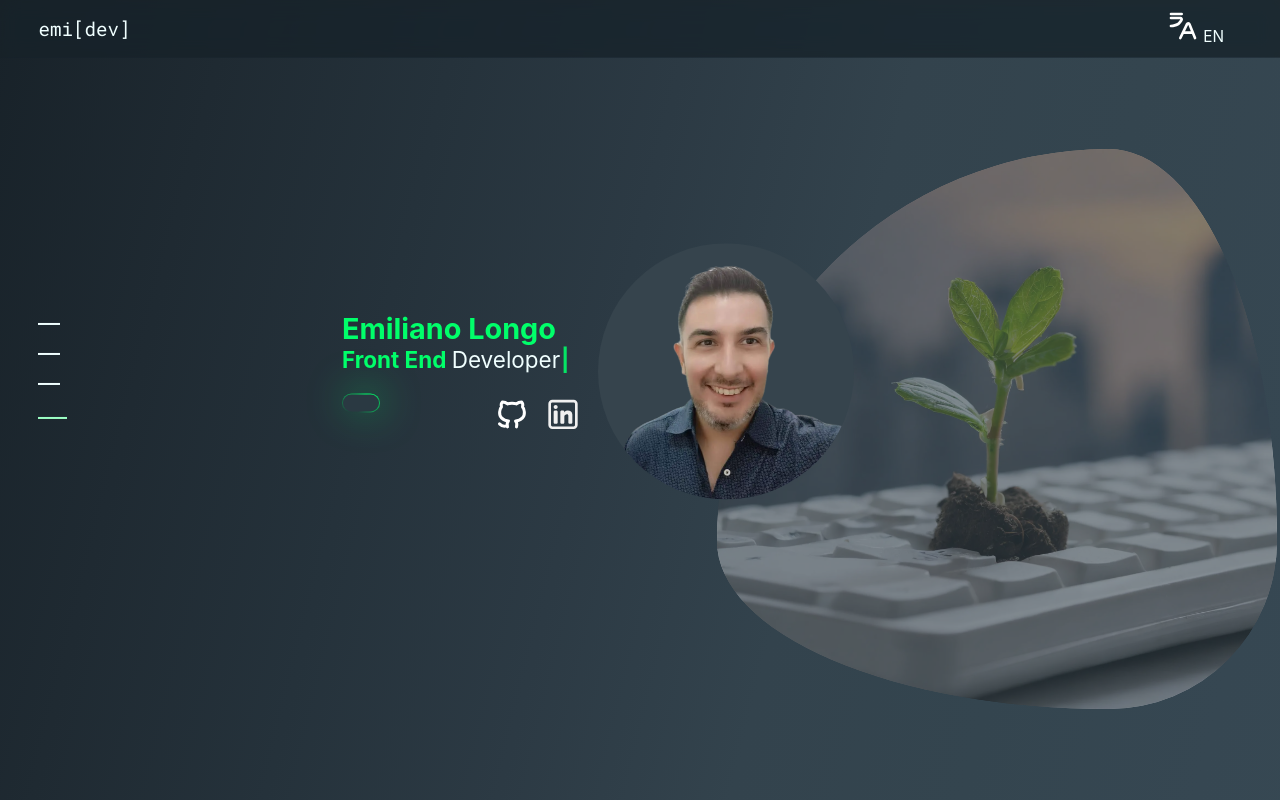
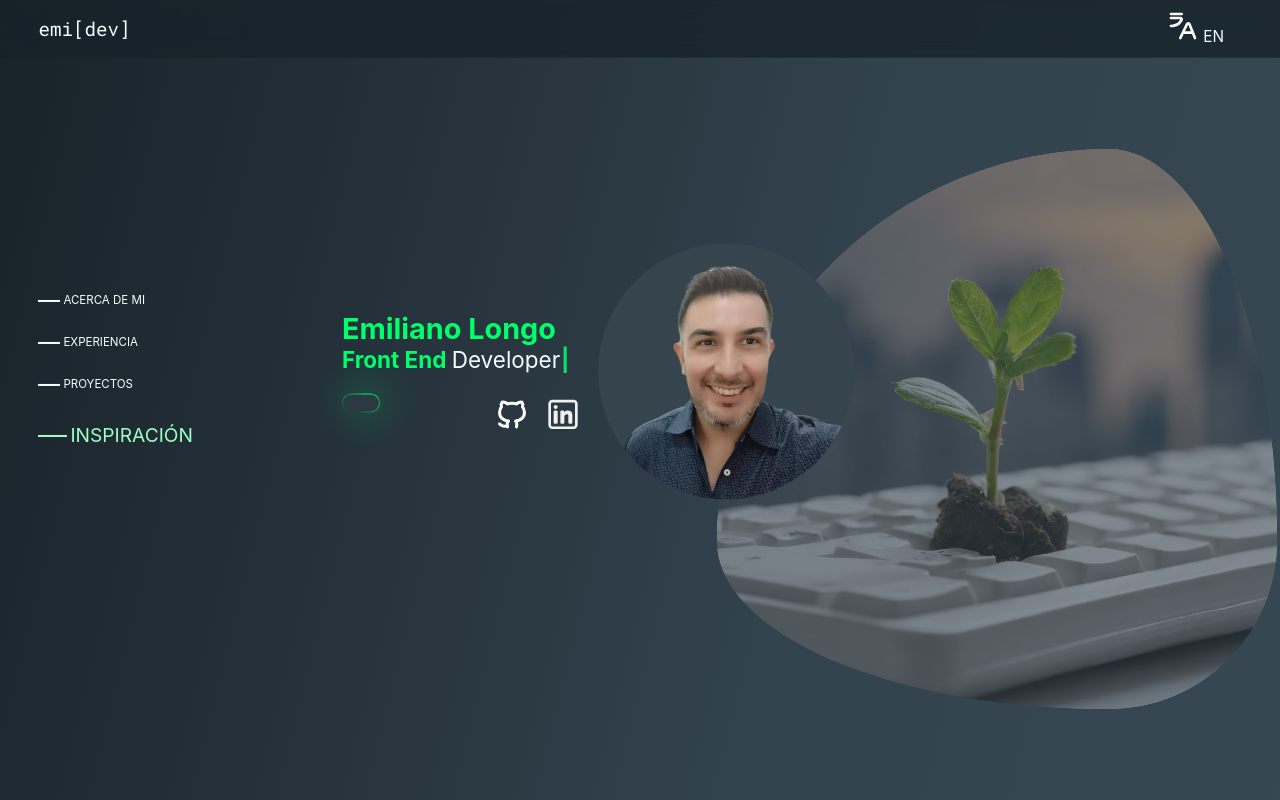
Before and after one commit to EmiLongo/portfolio, a React (Vite) app: page / in a window 1280 px wide. Shown: the top 800 px of the page. Built offline with nearby package versions, Linux system fonts and the light colour scheme.

Commit message:
md AsideComponent - se actualiza con la estructura de languages

```diff
--- a/src/components/AsideComponent.jsx
+++ b/src/components/AsideComponent.jsx
@@ -69,25 +69,25 @@ const AsideComponent = () => {
           onClick={()=>handleClick('aboutMeSection')}
         >
             <div className="aside-line"></div>
-            <span>{texts.asideAboutMe}</span>
+            <span>{texts.aside.aboutMe}</span>
         </div>
         <div className={`aside-item ${isActiveExperience ? 'isactive' : ''}`}
           onClick={()=>handleClick('experienceSection')}
         >
             <div className="aside-line"></div>
-            <span>{texts.asideExperience}</span>
+            <span>{texts.aside.experience}</span>
         </div>
         <div className={`aside-item ${isActiveProjects ? 'isactive' : ''}`}
           onClick={()=>handleClick('projectsSection')}
         >
             <div className="aside-line"></div>
-            <span>{texts.asideProjects}</span>
+            <span>{texts.aside.projects}</span>
         </div>
         <div className={`aside-item ${isActiveGuides ? 'isactive' : ''}`}
         onClick={()=>handleClick('guidesSection')}
         >
             <div className="aside-line"></div>
-            <span>{texts.asideInspiration}</span>
+            <span>{texts.aside.inspiration}</span>
         </div>
     </aside>
   )
```
